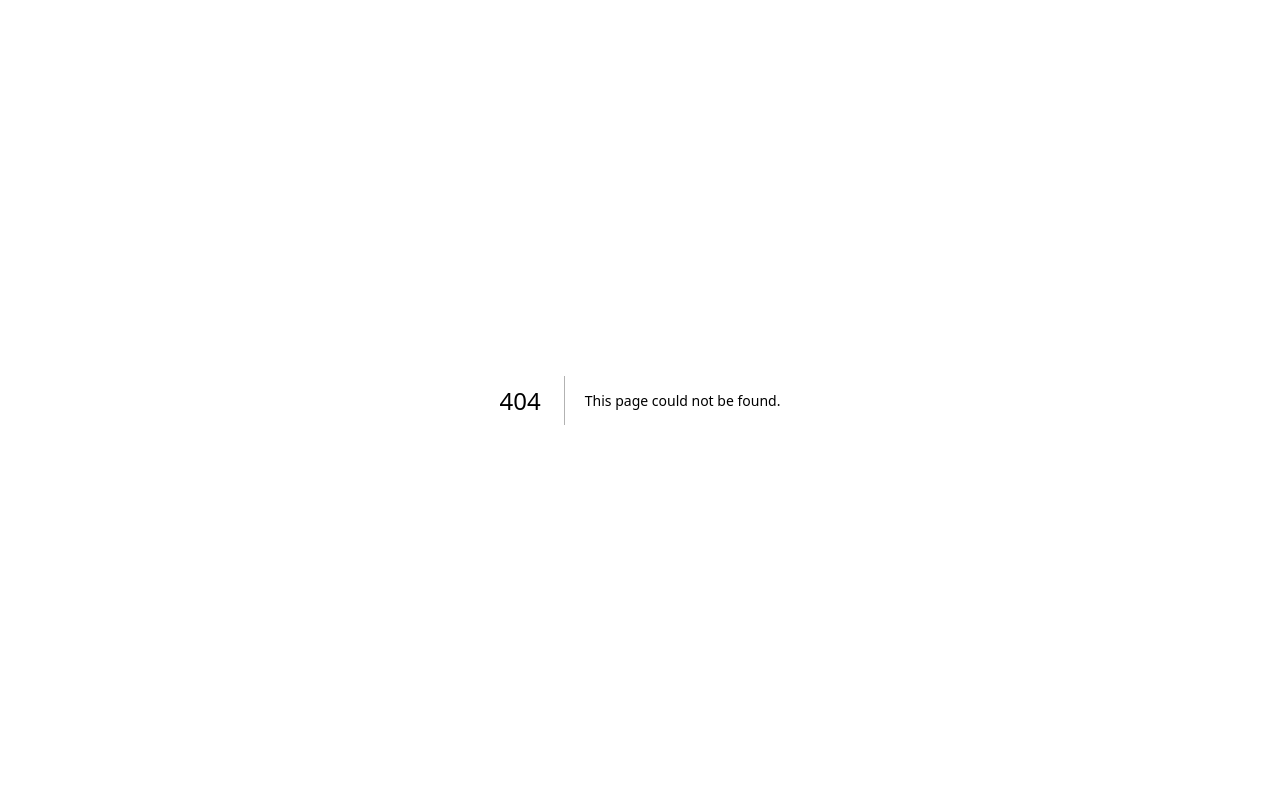
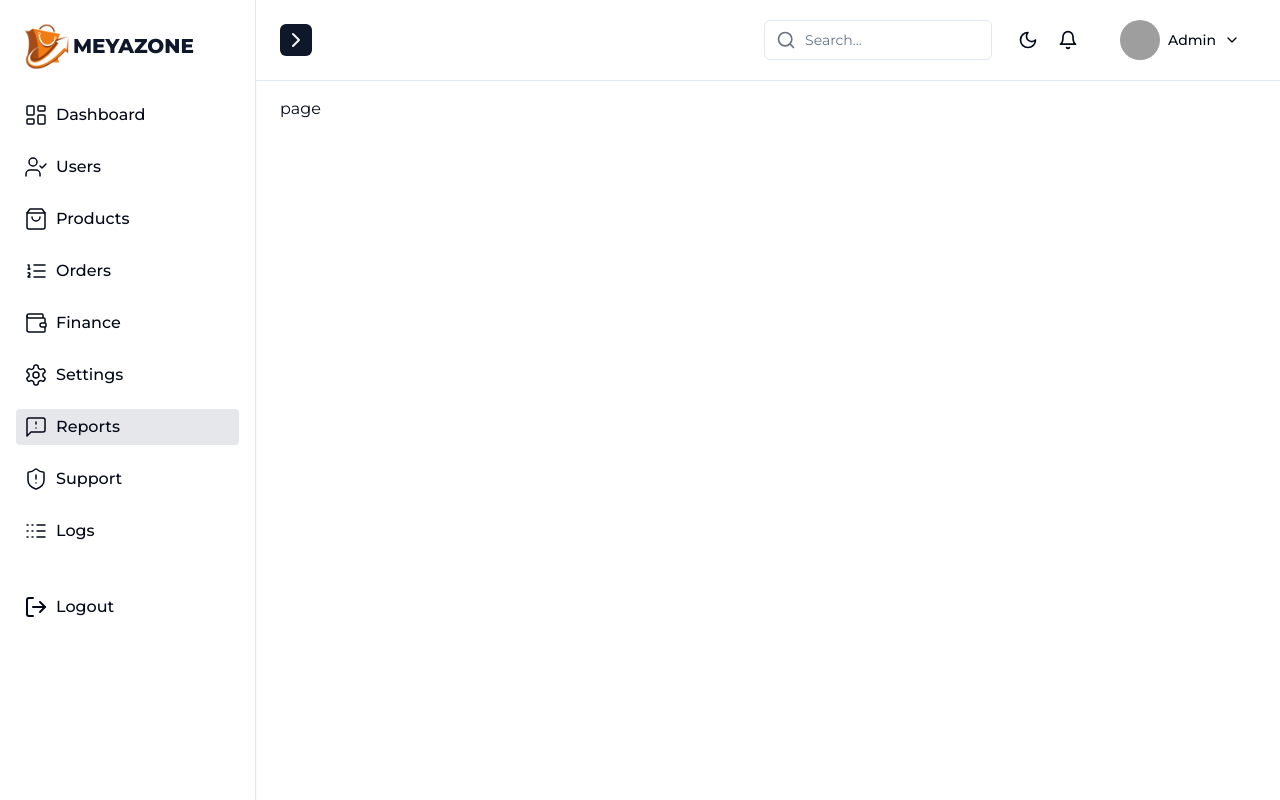
Before and after one commit to Mel-Turham/Meyazone, a Next.js app: page /dashboards/admin/reports in a window 1280 px wide. Before the commit this address had no page. Built offline with nearby package versions, Linux system fonts and the light colour scheme; grey boxes are pictures that could not be loaded.

Commit message:
feat(footer): add "CFP" text to footer

```diff
--- a/app/(main)/contact/page.tsx
+++ b/app/(main)/contact/page.tsx
@@ -1,6 +1,6 @@
 'use client';
 
-import { useState, useEffect } from 'react';
+import { useState } from 'react';
 import dynamic from 'next/dynamic';
 import { Button } from '@/components/ui/button';
 import { Input } from '@/components/ui/input';
@@ -30,28 +30,28 @@ import {
 import { useForm } from 'react-hook-form';
 import { contactSchema, Icontact } from '@/schema/contactSchema';
 
-// Dynamically import Leaflet components to avoid SSR issues
-const MapContainer = dynamic(
-	() => import('react-leaflet').then((mod) => mod.MapContainer),
-	{ ssr: false },
-);
-const TileLayer = dynamic(
-	() => import('react-leaflet').then((mod) => mod.TileLayer),
-	{ ssr: false },
-);
-const Marker = dynamic(
-	() => import('react-leaflet').then((mod) => mod.Marker),
-	{ ssr: false },
-);
-const Popup = dynamic(() => import('react-leaflet').then((mod) => mod.Popup), {
-	ssr: false,
-});
+// // Dynamically import Leaflet components to avoid SSR issues
+// const MapContainer = dynamic(
+//   () => import('react-leaflet').then((mod) => mod.MapContainer),
+//   { ssr: false }
+// );
+// const TileLayer = dynamic(
+//   () => import('react-leaflet').then((mod) => mod.TileLayer),
+//   { ssr: false }
+// );
+// const Marker = dynamic(
+//   () => import('react-leaflet').then((mod) => mod.Marker),
+//   { ssr: false }
+// );
+// const Popup = dynamic(() => import('react-leaflet').then((mod) => mod.Popup), {
+//   ssr: false,
+// });
 
 // Import Leaflet CSS
-import 'leaflet/dist/leaflet.css';
+// import 'leaflet/dist/leaflet.css';
 
 // Import Leaflet icon
-import L from 'leaflet';
+// import L from 'leaflet';
 import { zodResolver } from '@hookform/resolvers/zod';
 
 export default function ContactPage() {
@@ -107,12 +107,12 @@ export default function ContactPage() {
   const storeLocation: [number, number] = [4.0511, 9.7085];
 
   // Define the custom icon
-	const customIcon = new L.Icon({
-		iconUrl: '/icon-map.png',
-		iconSize: [32, 41],
-		iconAnchor: [16, 41],
-		popupAnchor: [0, -41],
-	});
+  // const customIcon = new L.Icon({
+  //   iconUrl: '/icon-map.png',
+  //   iconSize: [32, 41],
+  //   iconAnchor: [16, 41],
+  //   popupAnchor: [0, -41],
+  // });
 
   return (
     <div className='min-h-screen '>
@@ -222,7 +222,7 @@ export default function ContactPage() {
                   Voluptatem, cumque?
                 </p>
               </div>
-							<div className='h-64 rounded-lg overflow-hidden mb-8 z-10 relative'>
+              {/* <div className='h-64 rounded-lg overflow-hidden mb-8 z-10 relative'>
                 <MapContainer
                   center={storeLocation}
                   zoom={13}
@@ -239,7 +239,7 @@ export default function ContactPage() {
                     </Popup>
                   </Marker>
                 </MapContainer>
-							</div>
+              </div> */}
               <h2 className='text-2xl font-semibold  mb-4'>
                 Frequently Asked Questions
               </h2>
--- /dev/null
+++ b/app/checkout/layout.tsx
@@ -0,0 +1,8 @@
+//  checkout layout
+
+import React from 'react';
+const CheckoutLayout = ({ children }: { children: React.ReactNode }) => {
+  return <>{children}</>;
+};
+
+export default CheckoutLayout;
--- /dev/null
+++ b/app/checkout/page.tsx
@@ -0,0 +1,5 @@
+// checkout page component
+
+const CheckoutPage = () => <div>CheckoutPage</div>;
+
+export default CheckoutPage;
--- /dev/null
+++ b/app/dashboards/admin/finances/page.tsx
@@ -0,0 +1,5 @@
+const Finaces = () => {
+  return <h1>Finance page</h1>;
+};
+
+export default Finaces;
--- a/app/dashboards/admin/layout.tsx
+++ b/app/dashboards/admin/layout.tsx
@@ -12,12 +12,18 @@ const AdminLayout = ({ children }: { children: ReactNode }) => {
       <AdminSideBar />
 
       {/* Conteneur principal */}
-      <div className={`${toggleSideBar ? 'flex-1' : 'w-[80%]'} flex flex-col`}>
+      <div
+        className={`${
+          toggleSideBar ? 'flex-1' : 'w-[80%]'
+        } flex flex-col h-full`}
+      >
         {/* Header fixe */}
         <Header />
 
         {/* Zone de contenu avec défilement */}
-        <main className='flex-1 px-6 py-8 overflow-y-auto'>{children}</main>
+        <main className='flex-1 px-6 pb-6 pt-4 overflow-y-scroll '>
+          {children}
+        </main>
       </div>
     </div>
   );
--- /dev/null
+++ b/app/dashboards/admin/reports/page.tsx
@@ -0,0 +1,7 @@
+import React from 'react';
+
+const page = () => {
+  return <div>page</div>;
+};
+
+export default page;
--- /dev/null
+++ b/app/dashboards/admin/users/[id]/page.tsx
@@ -0,0 +1,7 @@
+import React from 'react';
+
+const UserDetailPage = ({ params }: { params: { id: string } }) => {
+  return <div>UserDetailPage</div>;
+};
+
+export default UserDetailPage;
--- a/components/Footer.tsx
+++ b/components/Footer.tsx
@@ -290,8 +290,8 @@ const Footer = () => {
         </div>
         <div className='flex items-center justify-between'>
           <p className='text-sm font-normal dark:text-slate-400 capitalize dark:hover:text-gray-200 text-slate-600'>
-						Copyright &copy; {new Date().getFullYear()} Agora Tech Academy. All
-						Rights Reserved
+            Copyright &copy; {new Date().getFullYear()} CFP Agora Tech Academy.
+            All Rights Reserved
           </p>
           <nav aria-label='Legal links'>
             <ul className='flex items-center justify-center gap-8'>
```
Also changed, not shown: tsconfig.json (+4 -17 lines). Lines whose indentation alone changed are shown as unchanged.
